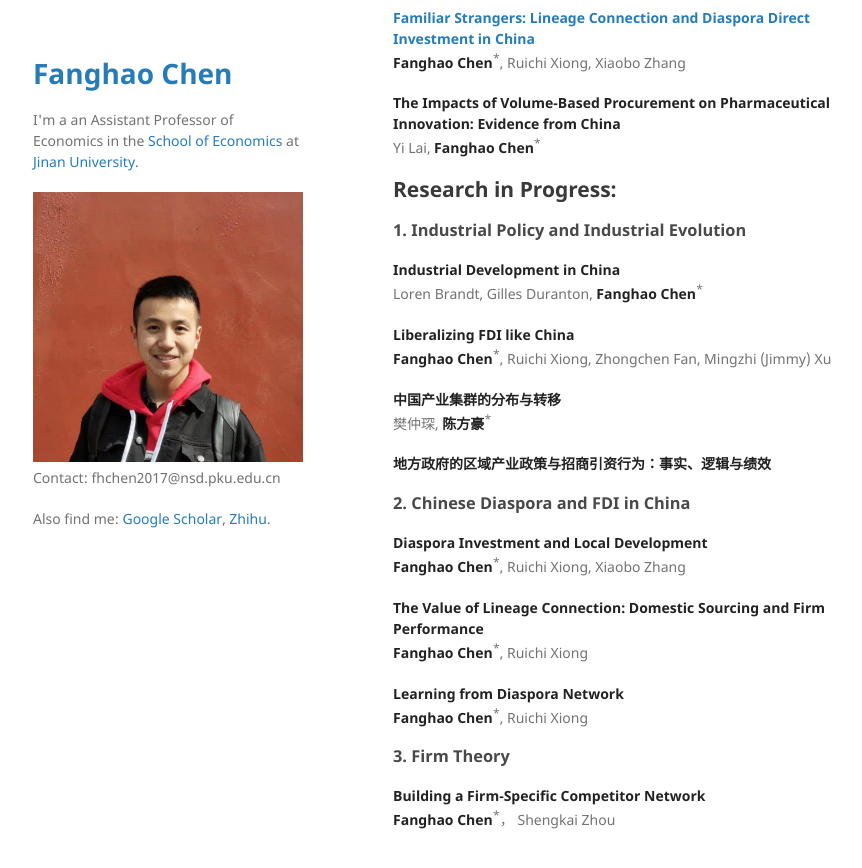
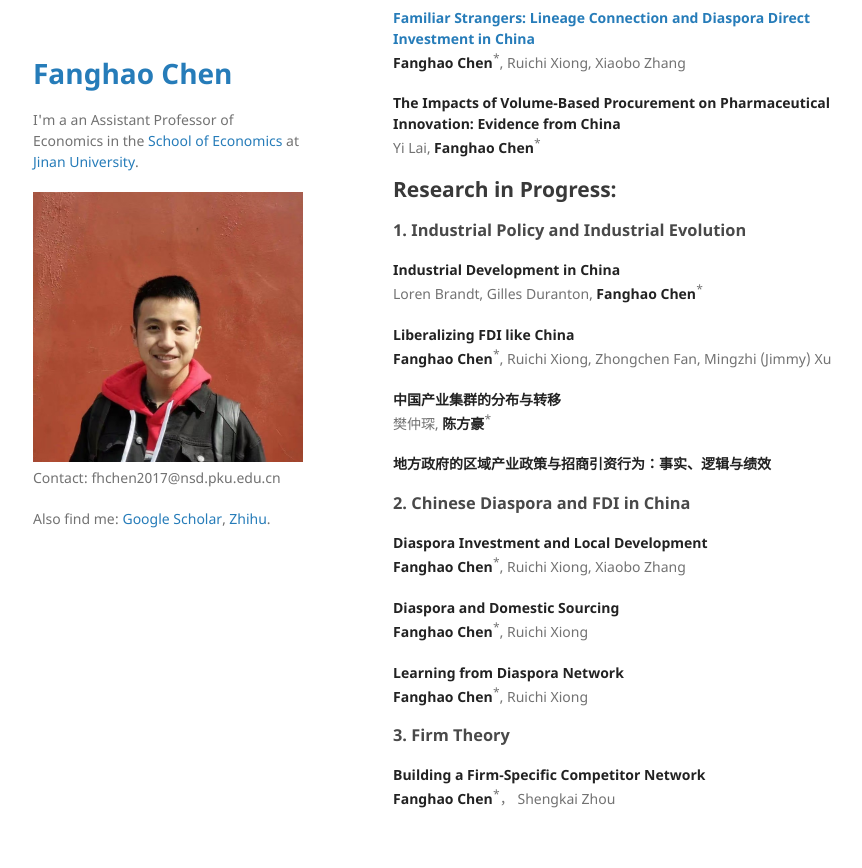
Before and after one commit to FanghaoChen/homepage, a Jekyll site: the page built from research.md, in a window 1280 px wide and 900 px high, scrolled down 608 px. Shown: the top 868 px of the window, without its empty margins (177-1039 px from the left). Built offline with Jekyll 4.4.1, drawn with Linux system fonts in a browser that asks for light colours.

Commit message:
Update research.md

```diff
--- a/research.md
+++ b/research.md
@@ -54,7 +54,7 @@ Loren Brandt, Gilles Duranton, **Fanghao Chen**<sup>*</sup>
 **Diaspora Investment and Local Development** <br/>
 **Fanghao Chen**<sup>*</sup>, Ruichi Xiong, Xiaobo Zhang
 
-**The Value of Lineage Connection: Domestic Sourcing and Firm Performance**<br/>
+**Diaspora and Domestic Sourcing**<br/>
 **Fanghao Chen**<sup>*</sup>, Ruichi Xiong
 
 **Learning from Diaspora Network**<br/>
```
